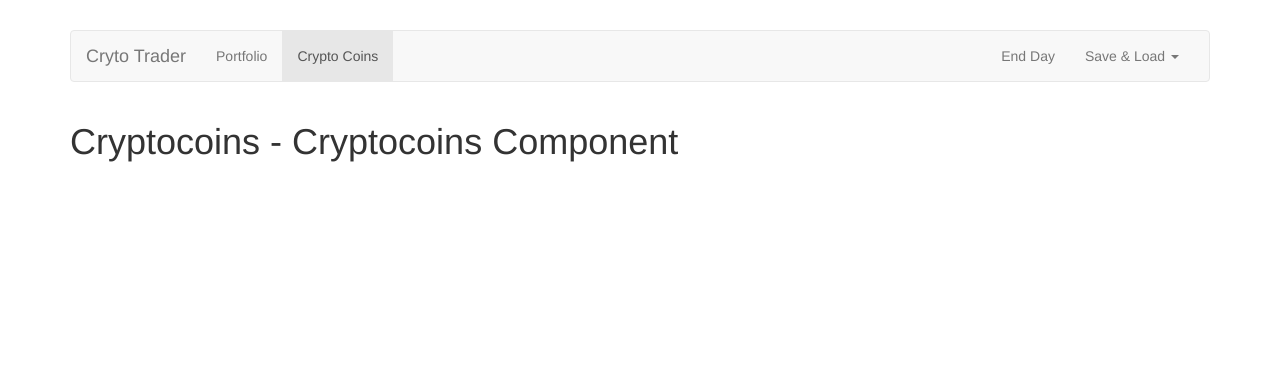
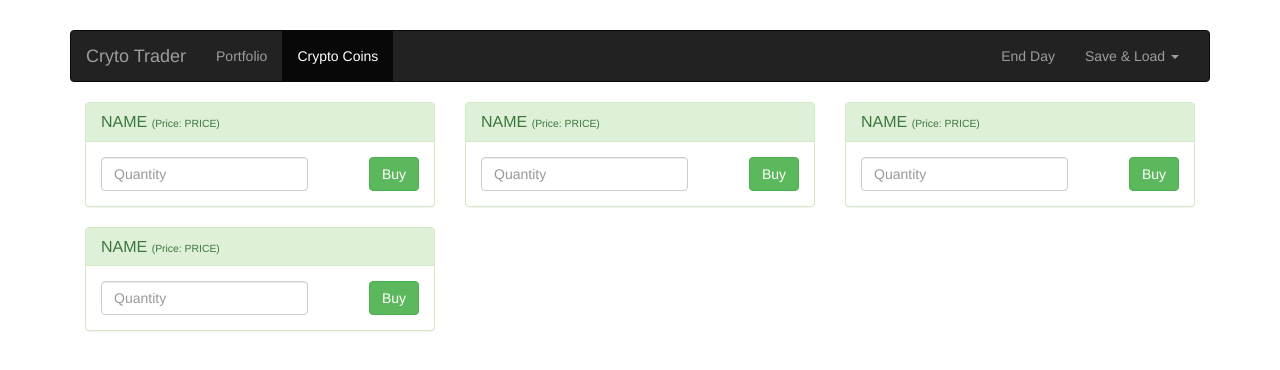
Before and after one commit to npkumar/crypto-trader, a Vue app: page /cryptocoins in a window 1280 px wide. Shown: the top 370 px of the page. Built offline with nearby package versions, Linux system fonts and the light colour scheme.

Commit message:
Fill up CryptoCoin component

```diff
--- a/src/components/Header.vue
+++ b/src/components/Header.vue
@@ -1,5 +1,5 @@
 <template>
-  <nav class="navbar navbar-default">
+  <nav class="navbar navbar-inverse">
     <div class="container-fluid">
       <!-- Brand and toggle get grouped for better mobile display -->
       <div class="navbar-header">
--- a/src/components/cryptocoins/CryptoCoin.vue
+++ b/src/components/cryptocoins/CryptoCoin.vue
@@ -1,3 +1,20 @@
 <template>
-  <h1>Cryptocoins - Cryptocoin Component</h1>
+  <div class="col-sm-6 col-md-4">
+    <div class="panel panel-success">
+      <div class="panel-heading">
+        <h3 class="panel-title">
+          NAME
+          <small>(Price: PRICE)</small>
+        </h3>
+      </div>
+      <div class="panel-body">
+        <div class="pull-left">
+          <input type="number" class="form-control" placeholder="Quantity" />
+        </div>
+        <div class="pull-right">
+          <button class="btn btn-success">Buy</button>
+        </div>
+      </div>
+    </div>
+  </div>
 </template>
--- a/src/components/cryptocoins/CryptoCoins.vue
+++ b/src/components/cryptocoins/CryptoCoins.vue
@@ -1,3 +1,26 @@
 <template>
-  <h1>Cryptocoins - Cryptocoins Component</h1>
+  <div>
+    <crypto-coin v-for="coin in cryptoCoins">
+
+    </crypto-coin>
+  </div>
 </template>
+
+<script>
+import CryptoCoin from './CryptoCoin.vue'
+export default {
+  data () {
+    return {
+      cryptoCoins: [
+        { id: 1, name: 'Bitcoin', price: 11000 },
+        { id: 2, name: 'Ethereum', price: 1100 },
+        { id: 3, name: 'IOTA', price: 11 },
+        { id: 4, name: 'Litecoin', price: 500 }
+      ]
+    }
+  },
+  components: {
+    CryptoCoin
+  }
+}
+</script>
```
